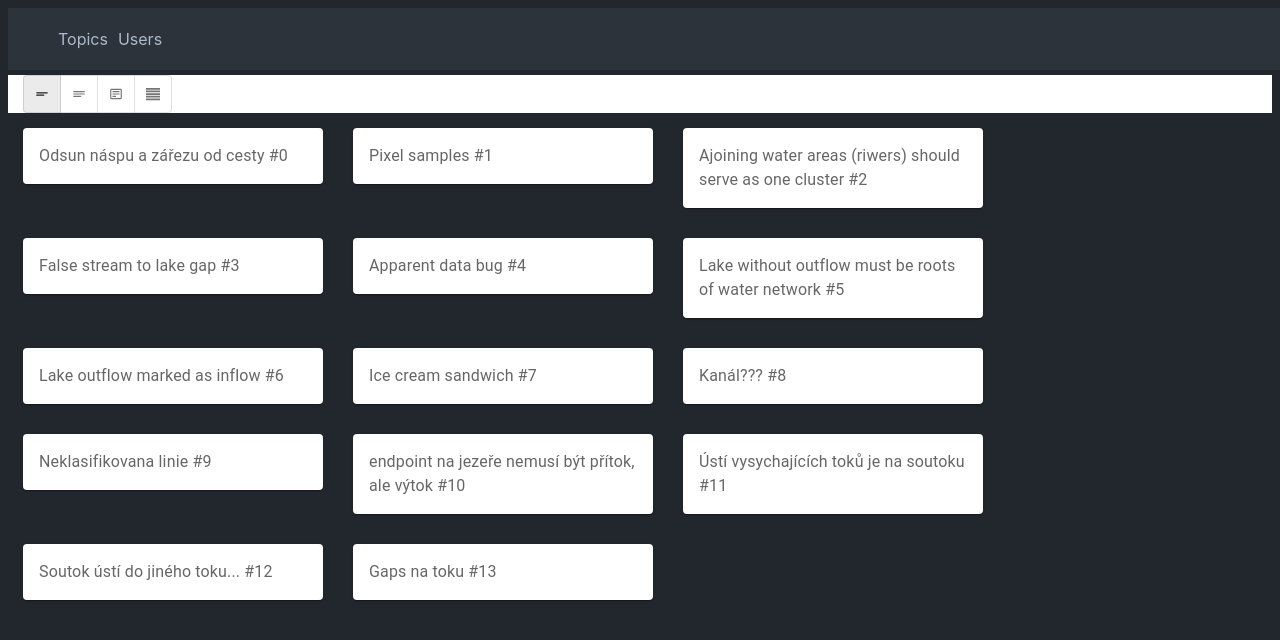
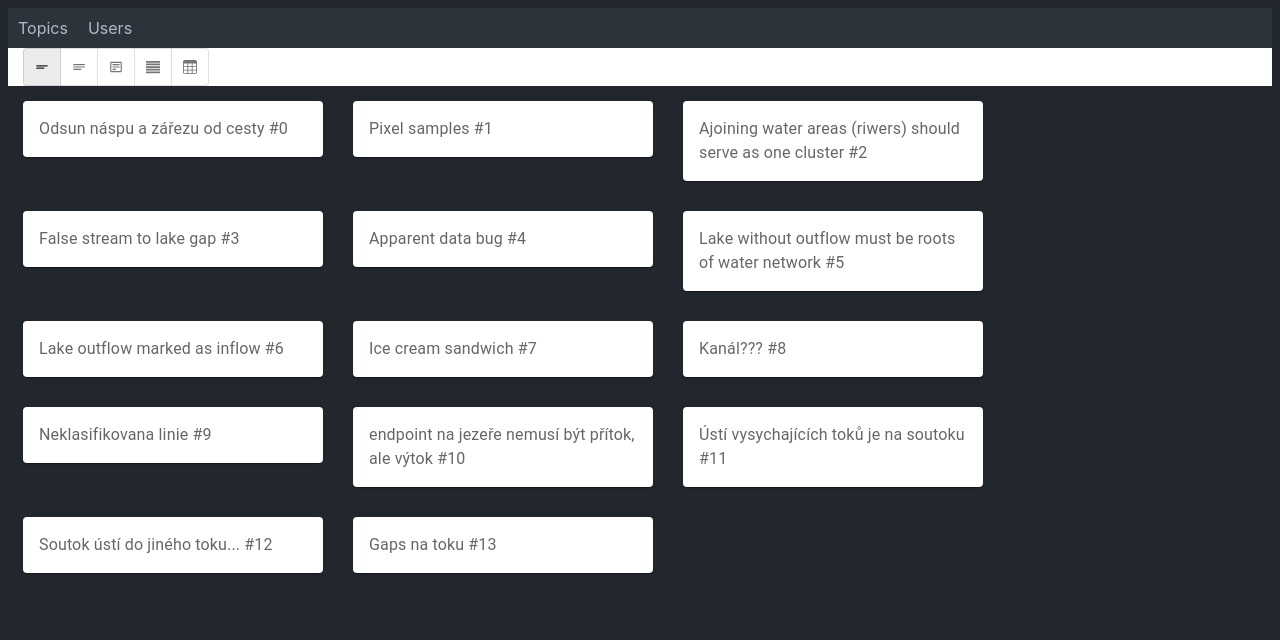
Before and after one commit to raugustyn/KnowledgeBase, a React (Create React App) app: page /Topics in a window 1280 px wide. Shown: the top 640 px of the page. Built offline with nearby package versions, Linux system fonts and the light colour scheme.

Commit message:
Working...

```diff
--- a/src/App.css
+++ b/src/App.css
@@ -12,15 +12,20 @@ body {
 nav {
     width: 100%;
     background-color: #2d333b;
-    padding: 5px;
-    margin-bottom: 5px;
+}
+
+nav ul {
+    padding: 10px 0px 10px 0px;
+    margin-block-start: 0px;
+    margin-block-end: 0px;
 }
 
 nav ul li {
     list-style-type: none;
     display: inline;
-    margin: 5px;
+    margin: 10px;
 }
+
 nav a {
     text-decoration: none;
     color: #57ab5a;
--- a/src/components/ListView/ListView.js
+++ b/src/components/ListView/ListView.js
@@ -27,7 +27,6 @@ class ListView extends Component {
 
     render() {
         const { items, renderers, levelsOfDetail, defaultDetail } = this.props
-        console.log(levelsOfDetail, defaultDetail)
         if (items && renderers) {
             const renderer = this.props.renderers[this.state.viewStyle]
             if (renderer) {
--- /dev/null
+++ b/src/components/ListView/Renderer.js
@@ -0,0 +1,11 @@
+
+const addRenderer = (classPrototype, caption, icons, defaultDetail, renderer) => {
+    classPrototype.renderer = {
+        caption: caption,
+        icons: icons,
+        defaultDetail: defaultDetail,
+        renderer: renderer
+    }
+}
+
+export default addRenderer
--- a/src/components/ListView/ToggleButtons.js
+++ b/src/components/ListView/ToggleButtons.js
@@ -4,7 +4,6 @@ import ToggleButtonGroup from '@mui/material/ToggleButtonGroup';
 
 export default function ToggleButtons(props) {
   const { buttons, defaultSelection, onChangeSelection } = props
-  console.log(props, buttons, defaultSelection)
   const [selection, setSelection] = React.useState(defaultSelection || 0)
   const handleSelection = (event, newSelection) => {
     setSelection(newSelection)
--- a/src/components/ListView/ToolBar.js
+++ b/src/components/ListView/ToolBar.js
@@ -12,7 +12,6 @@ class ToolBar extends Component {
    *
    */
     render() {
-      console.log(this.props)
         return (
             <div className="Toolbar">
                 <ToggleButtons
--- a/src/components/Topics/TopicCard.js
+++ b/src/components/Topics/TopicCard.js
@@ -10,8 +10,13 @@ import Avatar from '@mui/material/Avatar';
 import IconButton from '@mui/material/IconButton';
 import Typography from '@mui/material/Typography';
 import {red} from '@mui/material/colors'
-import { users } from "../../data"
+import {Issue, users} from "../../data"
 import {ISSUE_TYPES} from "../../data"
+import {CgDetailsLess, CgDetailsMore} from "react-icons/cg";
+import {BiDetail} from "react-icons/bi";
+import {ImParagraphJustify} from "react-icons/im";
+import {BsTable} from "react-icons/bs";
+import addRenderer from "../ListView/Renderer"
 
 class TopicCard extends Component {
 
@@ -62,4 +67,18 @@ class TopicCard extends Component {
 
 }
 
+addRenderer(
+    Issue.prototype,
+    'Topic',
+    [
+        <CgDetailsLess/>,
+        <CgDetailsMore/>,
+        <BiDetail/>,
+        <ImParagraphJustify/>,
+        <BsTable/>
+    ],
+    1,
+    (item, key, levelOfDetail) => (<TopicCard topic={item} key={key} isClicable={true} levelOfDetail={levelOfDetail}/>)
+)
+
 export default TopicCard;
--- a/src/components/Topics/Topics.js
+++ b/src/components/Topics/Topics.js
@@ -2,12 +2,11 @@ import React, {Component} from 'react'
 import {ListView} from "../ListView"
 import TopicCard from "./TopicCard"
 import {issues} from "../../data"
-import ViewComfyIcon from "@mui/icons-material/ViewComfy";
-import GridViewIcon from "@mui/icons-material/GridView";
-import TableViewIcon from "@mui/icons-material/TableView";
 import { CgDetailsLess, CgDetailsMore } from "react-icons/cg"
 import { BiDetail } from "react-icons/bi";
 import { ImParagraphJustify } from "react-icons/im";
+import { BsTable} from "react-icons/bs";
+
 
 class Topics extends Component {
 
@@ -19,7 +18,8 @@ class Topics extends Component {
                         <CgDetailsLess />,
                         <CgDetailsMore />,
                         <BiDetail />,
-                        <ImParagraphJustify />
+                        <ImParagraphJustify />,
+                        <BsTable />
                     ]}
                     items={issues}
                     renderers={{
@@ -31,4 +31,5 @@ class Topics extends Component {
 
 }
 
+
 export default Topics
--- a/src/data/Issue.js
+++ b/src/data/Issue.js
@@ -7,6 +7,7 @@ export default class Issue {
         this.caption = caption
         this.props = {}
         this.story = story ? story : new Story()
+
     }
 
 }
--- a/src/data/index.js
+++ b/src/data/index.js
@@ -3,6 +3,7 @@ import Story from "./Story"
 import StoryItem from "./StoryItem"
 import {ISSUE_TYPES} from "./IssueTypes"
 import { users } from "./Users"
+import "../components/Topics/Topics" // No dummy
 
 export const GROUP_TYPE = 'Familiar'
 
@@ -61,7 +62,7 @@ let issues = [
     createData('Soutok ústí do jiného toku...', '5 Nov 2021'),
     createData('Gaps na toku', '5 Nov 2021'),
 ]
-
+console.log('RRR:', issues[0].renderer)
 
 export {
     issues,
```
